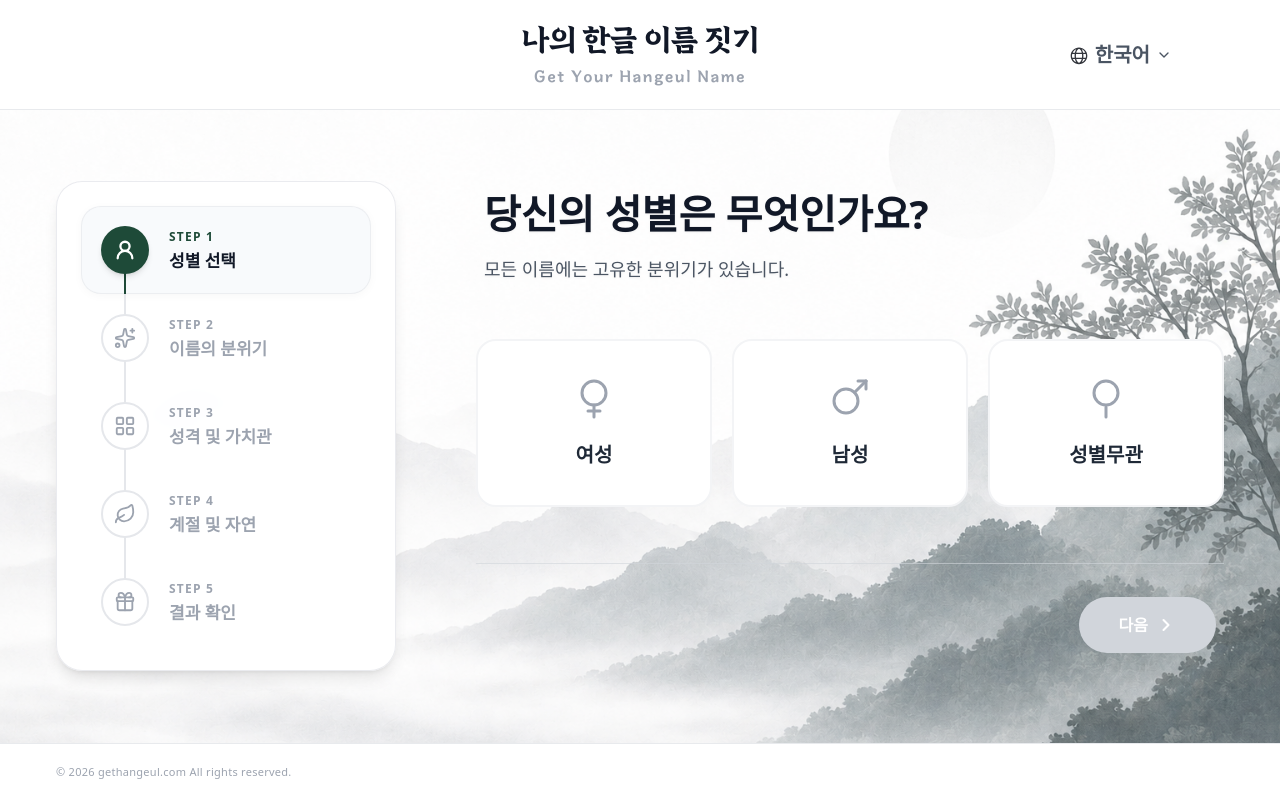
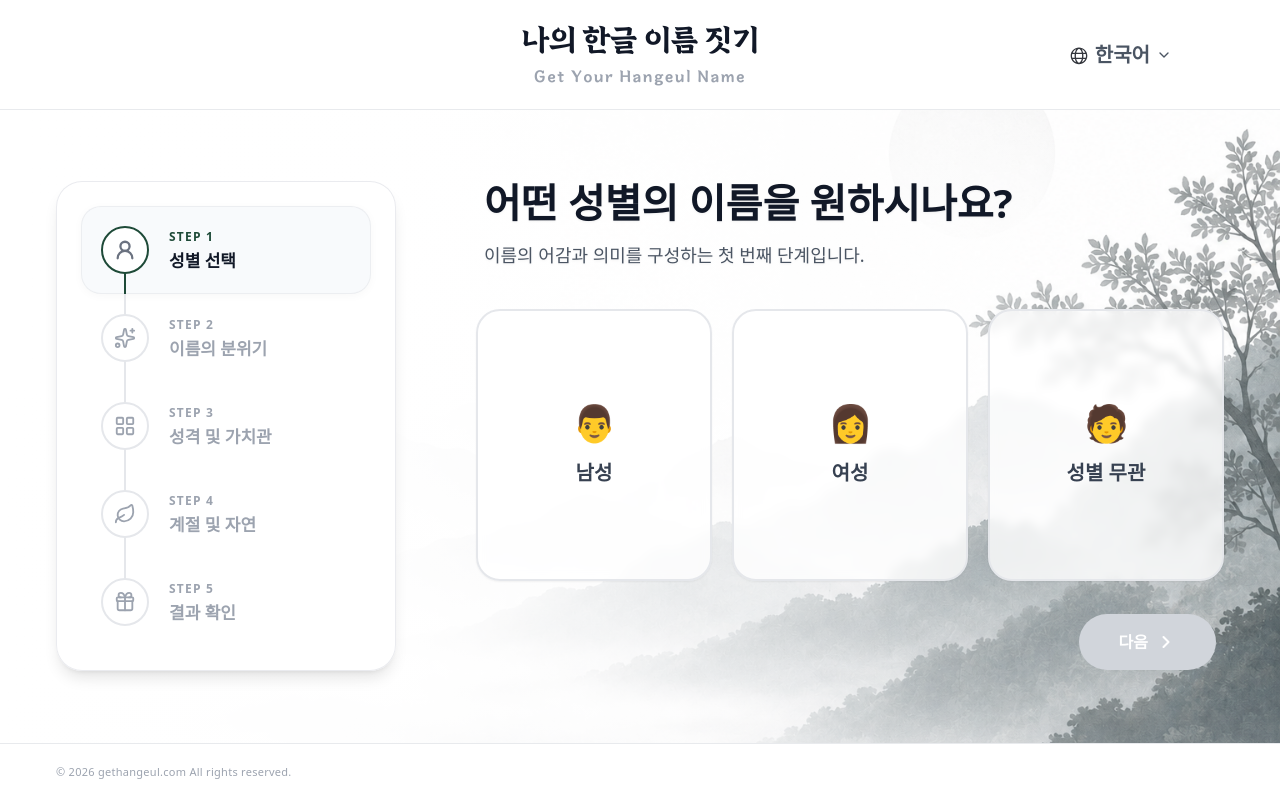
Before and after one commit to shinseyoung/gethangeul, a React (Vite) app: page / in a window 1280 px wide. Both pictures are taken after a click on the button "내 이름 찾기". Built offline with nearby package versions, Linux system fonts and the light colour scheme.

Commit message:
upload_3

```diff
--- a/package.json
+++ b/package.json
@@ -12,7 +12,8 @@
   "dependencies": {
     "lucide-react": "^1.22.0",
     "react": "^19.2.7",
-    "react-dom": "^19.2.7"
+    "react-dom": "^19.2.7",
+    "zustand": "^5.0.14"
   },
   "devDependencies": {
     "@types/node": "^24.13.2",
--- a/src/App.tsx
+++ b/src/App.tsx
@@ -1,53 +1,56 @@
-import { useState } from 'react';
 import { Header } from './components/layout/Header';
 import { Footer } from './components/layout/Footer';
 import Step0Landing from './steps/Step0Landing';
 import Step1Gender from './steps/Step1Gender';
-
-interface NamingFormData {
-  gender: 'male' | 'female' | 'neutral' | null;
-}
+import StepLayout from './steps/components/StepLayout';
+import { useFlowStore } from './store/useFlowStore';
 
 export default function App() {
-  const [step, setStep] = useState<number>(0);
-  const [formData, setFormData] = useState<NamingFormData>({
-    gender: null,
-  });
+  // 🟢 [개선] Zustand 중앙 스토어에서 필요한 상태와 함수만 뽑아옵니다.
+  const { step, gender, nextStep, prevStep } = useFlowStore();
 
-  const handleNextStep = () => setStep((prev) => prev + 1);
-  const handlePrevStep = () => setStep((prev) => Math.max(0, prev - 1));
-
-  const handleGenderSelect = (selectedGender: 'male' | 'female' | 'neutral') => {
-    setFormData((prev) => ({ ...prev, gender: selectedGender }));
-    handleNextStep();
+  const getStepContent = () => {
+    switch (step) {
+      case 1:
+        return {
+          title: '어떤 성별의 이름을 원하시나요?',
+          description: '이름의 어감과 의미를 구성하는 첫 번째 단계입니다.',
+          component: <Step1Gender />, // 🟢 더 이상 프롭스를 넘길 필요가 없습니다!
+          isNextDisabled: gender === null,
+        };
+      // case 2, 3, 4 ... 추가 예정
+      default:
+        return null;
+    }
   };
 
+  const stepData = getStepContent();
+
   return (
-    // [개선 1] min-h-screen 대신 h-[100dvh]와 overflow-hidden 적용
-    // 전체 레이아웃이 화면 밖으로 빠져나가는 것을 원천 차단하여 Footer를 바닥에 강제 고정합니다.
     <div
       className="h-[100dvh] w-full flex flex-col font-sans bg-gray-50 bg-cover bg-center bg-no-repeat bg-fixed overflow-hidden"
-      style={{ backgroundImage: "url('/bg_mountain.png')" }}
+      style={{
+        backgroundImage: "linear-gradient(to right, rgba(255, 255, 255, 1) 0%, rgba(255, 255, 255, 0.95) 30%, rgba(255, 255, 255, 0.3) 75%, rgba(255, 255, 255, 0) 100%), url('/bg_mountain.png')"
+      }}
     >
       <Header />
 
-      {/* [개선 2] flex-1에 min-h-0 추가
-        자식 요소가 아무리 길어도 부모 영역을 찢고 나가지 못하게(내부 스크롤 유도) 막아줍니다.
-        Step 0 랜딩 페이지일 때는 패딩(p-4)을 완전히 없애서 기획하신 디자인이 100% 핏되게 맞춥니다.
-      */}
       <main className={`flex-1 flex w-full min-h-0 flex-col ${
-        step === 0
-          ? '' // 랜딩 페이지는 스스로 꽉 차게 렌더링 (자체 스크롤 활용)
-          : 'items-center justify-center p-4 md:p-8 overflow-y-auto' // 스텝1부터는 카드 띄우기 및 스크롤
+        step === 0 ? '' : 'overflow-y-auto'
       }`}>
-        {step === 0 && <Step0Landing onNext={handleNextStep} />}
-
-        {step === 1 && (
-          <Step1Gender
-            onNext={handleGenderSelect}
-            onPrev={handlePrevStep}
-            savedGender={formData.gender}
-          />
+        {step === 0 ? (
+          <Step0Landing onNext={nextStep} />
+        ) : (
+          <StepLayout
+            currentStep={step}
+            title={stepData?.title || ''}
+            description={stepData?.description || ''}
+            onNext={nextStep}
+            onPrev={prevStep}
+            isNextDisabled={stepData?.isNextDisabled}
+          >
+            {stepData?.component}
+          </StepLayout>
         )}
       </main>
 
--- a/src/steps/Step1Gender.tsx
+++ b/src/steps/Step1Gender.tsx
@@ -1,107 +1,38 @@
-import { useState } from 'react';
-import StepLayout from './components/StepLayout';
+import React from 'react';
+import { useFlowStore } from '../store/useFlowStore';
 
-// 직접 제작한 고급스러운 SVG 파비콘 (원본 기획 느낌 복구)
-const FemaleIcon = () => (
-  <svg width="48" height="48" viewBox="0 0 24 24" fill="none" stroke="currentColor" strokeWidth="1.5" strokeLinecap="round" strokeLinejoin="round">
-    <circle cx="12" cy="10" r="6" />
-    <line x1="12" y1="16" x2="12" y2="22" />
-    <line x1="9" y1="19" x2="15" y2="19" />
-  </svg>
-);
-
-const MaleIcon = () => (
-  <svg width="48" height="48" viewBox="0 0 24 24" fill="none" stroke="currentColor" strokeWidth="1.5" strokeLinecap="round" strokeLinejoin="round">
-    <circle cx="10" cy="14" r="6" />
-    <line x1="14.24" y1="9.76" x2="20" y2="4" />
-    <line x1="16" y1="4" x2="20" y2="4" />
-    <line x1="20" y1="8" x2="20" y2="4" />
-  </svg>
-);
-
-function NeutralIcon() {
-  return (
-    <svg width="48" height="48" viewBox="0 0 24 24" fill="none" stroke="currentColor" strokeWidth="1.5" strokeLinecap="round" strokeLinejoin="round">
-      <circle cx="12" cy="10" r="6" />
-      <line x1="12" y1="17" x2="12" y2="22" />
-    </svg>
-  );
-}
-
-interface Step1GenderProps {
-  onNext: (selectedGender: 'male' | 'female' | 'neutral') => void;
-  onPrev: () => void;
-  savedGender: 'male' | 'female' | 'neutral' | null;
-}
-
-export default function Step1Gender({ onNext, onPrev, savedGender }: Step1GenderProps) {
-  // 사용자가 이전에 선택했던 값이 있다면 초기값으로 불러옴
-  const [selected, setSelected] = useState<'male' | 'female' | 'neutral' | null>(savedGender);
+export default function Step1Gender() {
+  // 🟢 [개선] App.tsx가 주는 데이터를 기다리지 않고, 스토어에서 직접 구독(Subscribe)합니다.
+  const { gender: selectedGender, setGender } = useFlowStore();
 
   const genderOptions = [
-    { id: 'female', label: '여성', icon: FemaleIcon },
-    { id: 'male', label: '남성', icon: MaleIcon },
-    { id: 'neutral', label: '성별무관', icon: NeutralIcon },
+    { id: 'male', label: '남성', icon: '👨' },
+    { id: 'female', label: '여성', icon: '👩' },
+    { id: 'neutral', label: '성별 무관', icon: '🧑' },
   ] as const;
 
-  const handleNext = () => {
-    if (selected) onNext(selected);
-  };
-
   return (
-    <StepLayout
-      currentStep={1}
-      totalSteps={4}
-      title=" 당신의 성별은 무엇인가요?"
-      description="모든 이름에는 고유한 분위기가 있습니다."
-      onNext={handleNext}
-      onPrev={onPrev}
-      isNextDisabled={!selected}
-    >
-      {/* 위아래가 아닌 양옆 구조 (가로 3단 그리드) */}
-      <div className="grid grid-cols-1 md:grid-cols-3 gap-5 w-full mt-4">
+    <div className="grid grid-cols-1 md:grid-cols-3 gap-5 w-full md:flex-1">
       {genderOptions.map((option) => {
-          const isSelected = selected === option.id;
+        const isSelected = selectedGender === option.id;
 
         return (
           <button
             key={option.id}
-              onClick={() => setSelected(option.id)}
-              className={`
-                relative flex flex-col items-center justify-center p-8 text-center border-2 rounded-[20px] transition-all duration-300 group
-                ${isSelected
-                  ? 'border-[#1e4a38] bg-[#1e4a38]/5 shadow-[0_4px_20px_rgba(30,74,56,0.08)]'
-                  : 'border-gray-100 bg-white hover:border-[#1e4a38]/30 hover:bg-gray-50 hover:shadow-md'
-                }
-              `}
+            onClick={() => setGender(option.id)}
+            className={`flex flex-col items-center justify-center p-8 h-full rounded-[24px] border-2 transition-all duration-300 bg-white/80 backdrop-blur-sm shadow-sm ${
+              isSelected
+                ? 'border-[#1e4a38] bg-green-50/50 scale-[1.02] shadow-md'
+                : 'border-gray-200 hover:border-gray-300 hover:bg-white'
+            }`}
           >
-              {/* 아이콘 컨테이너 */}
-              <div className={`
-                mb-5 transition-colors duration-300
-                ${isSelected ? 'text-[#1e4a38]' : 'text-gray-400 group-hover:text-gray-600'}
-              `}>
-                <option.icon />
-              </div>
-
-              <h3 className={`text-xl font-bold mb-1 transition-colors ${isSelected ? 'text-[#1e4a38]' : 'text-gray-800'}`}>
+            <span className="text-4xl mb-4">{option.icon}</span>
+            <span className={`text-xl font-bold ${isSelected ? 'text-[#1e4a38]' : 'text-gray-700'}`}>
               {option.label}
-              </h3>
-
-              {/* 체크 표시 아이콘 */}
-              <div className={`
-                absolute top-4 right-4 w-6 h-6 rounded-full border-2 flex items-center justify-center transition-all
-                ${isSelected ? 'border-[#1e4a38] bg-[#1e4a38] scale-100 opacity-100' : 'border-gray-200 scale-90 opacity-0 group-hover:opacity-100'}
-              `}>
-                {isSelected && (
-                  <svg className="w-3.5 h-3.5 text-white" fill="none" viewBox="0 0 24 24" stroke="currentColor">
-                    <path strokeLinecap="round" strokeLinejoin="round" strokeWidth={3} d="M5 13l4 4L19 7" />
-                  </svg>
-                )}
-              </div>
+            </span>
           </button>
         );
       })}
     </div>
-    </StepLayout>
   );
 }
--- a/src/steps/components/StepLayout.tsx
+++ b/src/steps/components/StepLayout.tsx
@@ -1,7 +1,7 @@
+// src/steps/components/StepLayout.tsx
 import React from 'react';
-import { Sparkles, LayoutGrid, Gift, Leaf, UserRound } from 'lucide-react';
+import { Sparkles, LayoutGrid, Gift, Leaf, UserRound, Check } from 'lucide-react';
 
-// 스텝 데이터
 const STEPS_DATA = [
   { num: 1, title: '성별 선택', icon: UserRound },
   { num: 2, title: '이름의 분위기', icon: Sparkles },
@@ -30,26 +30,15 @@ export default function StepLayout({
   onPrev,
   isNextDisabled = false
 }: StepLayoutProps) {
-  // 🔴 오타(return दल) 수정 완료: 올바른 JSX 괄호로 복구했습니다.
   return (
-    // 핵심 수정 사항: 가장 바깥 컨테이너의 너비와 패딩을 Step0Landing과 100% 동일하게 일치시켰습니다.
-    // 기존: w-full max-w-[1100px] px-6 md:px-8
-    // 변경: w-full lg:w-[1024px] xl:w-[1200px] px-6 lg:px-4
-    <div className="w-full lg:w-[1024px] xl:w-[1200px] mx-auto flex flex-col md:flex-row gap-12 md:gap-20 items-start relative z-10 px-6 lg:px-4 py-8 md:py-10">
+    <div className="w-full lg:w-[1024px] xl:w-[1200px] mx-auto my-auto flex flex-col md:flex-row gap-12 md:gap-20 items-stretch relative z-10 px-6 lg:px-4 py-8 md:py-10">
 
-      {/* [좌측 영역] 오직 이 부분만 별도의 둥근 네모 박스로 감싸짐 (기획 이미지 완벽 반영) */}
       <div className="w-full md:w-[340px] bg-white/95 backdrop-blur-md border border-gray-200/80 rounded-[26px] p-6 shadow-lg flex flex-col shrink-0">
-
-        {/* 단계 표시 래퍼 */}
         <div className="flex flex-col relative w-full">
-
-          {/* 타임라인 트랙 (회색 선 + 초록 선) */}
           <div className="absolute left-[43px] top-[44px] bottom-[44px] w-[2px] bg-gray-200 z-10">
-            {/* 🟢 진행률 트랙 (초록색 선) */}
             <div
               className="absolute left-0 top-0 w-full bg-[#1e4a38] transition-all duration-500 ease-out z-10"
               style={{
-                // 현 단계의 회색 하이라이트 박스 맨 아래(44px)까지 초록선이 가득 채워지도록 calc 연산
                 height: `min(100%, calc(${((currentStep - 1) / (STEPS_DATA.length - 1)) * 100}% + 44px))`
               }}
             />
@@ -62,23 +51,24 @@ export default function StepLayout({
             return (
               <div key={step.num} className="relative flex items-center gap-5 p-5 w-full">
 
-                {/* 현 단계 회색 하이라이트 박스 (z-0) */}
                 <div className={`absolute inset-0 bg-slate-50 border border-gray-200/60 shadow-[0_2px_10px_rgba(0,0,0,0.03)] rounded-[20px] z-0 transition-opacity duration-300 pointer-events-none ${
                   isActive ? 'opacity-100' : 'opacity-0'
                 }`} />
 
-                {/* 단계 파비콘 동그라미 (z-20) */}
                 <div className={`relative z-20 w-12 h-12 rounded-full flex items-center justify-center shrink-0 transition-all duration-300 ${
-                  isActive
-                    ? 'bg-[#1e4a38] text-white shadow-md'
-                    : isPassed
-                    ? 'bg-white border-2 border-[#1e4a38] text-[#1e4a38]'
+                  isPassed
+                    ? 'bg-[#1e4a38] border-2 border-[#1e4a38] text-white shadow-sm'
+                    : isActive
+                    ? 'bg-white border-2 border-[#1e4a38] text-gray-500'
                     : 'bg-white border-2 border-gray-200 text-gray-400'
                 }`}>
-                  <step.icon size={22} strokeWidth={isActive || isPassed ? 2.5 : 2} />
+                  {isPassed ? (
+                    <Check size={22} strokeWidth={3} />
+                  ) : (
+                    <step.icon size={22} strokeWidth={isActive ? 2.5 : 2} />
+                  )}
                 </div>
 
-                {/* 스텝 텍스트 영역 (z-20) */}
                 <div className="relative z-20 flex flex-col">
                   <span className={`text-[12px] font-extrabold tracking-widest mb-0.5 transition-colors duration-300 ${
                     isActive ? 'text-[#1e4a38]' : isPassed ? 'text-gray-500' : 'text-gray-400'
@@ -97,12 +87,10 @@ export default function StepLayout({
         </div>
       </div>
 
-      {/* [우측 영역] 어떤 박스에도 갇혀있지 않은 자유로운 메인 콘텐츠 영역 */}
-      <div className="flex-1 flex flex-col w-full md:mt-2">
+      <div className="flex-1 flex flex-col w-full">
 
-        {/* 주제 및 소주제 (박스 없이 배경 위에 바로 노출) */}
-        <div className="mb-10 px-2">
-          <h2 className="text-[32px] md:text-[40px] font-bold text-gray-900 mb-4 leading-tight drop-shadow-sm">
+        <div className="mb-10 px-2 mt-0 pt-0">
+          <h2 className="text-[32px] md:text-[40px] font-bold text-gray-900 mb-4 leading-[1.1] drop-shadow-sm">
             {title}
           </h2>
           <p className="text-gray-600 text-lg font-medium drop-shadow-sm break-keep">
@@ -110,13 +98,11 @@ export default function StepLayout({
           </p>
         </div>
 
-        {/* 카드 등 내부 컨텐츠 */}
-        <div className="w-full">
+        <div className="w-full flex-1 flex flex-col">
           {children}
         </div>
 
-        {/* 독립적으로 떠 있는 하단 버튼들 */}
-        <div className="mt-14 pt-8 border-t border-gray-300/60 flex justify-between items-center w-full px-2">
+        <div className="mt-auto pt-8 flex justify-between items-center w-full px-2">
           <button
             onClick={onPrev}
             className={`px-8 py-4 rounded-full font-bold text-gray-700 bg-white/80 backdrop-blur-sm border border-gray-300 hover:bg-white transition-colors shadow-sm ${currentStep === 1 ? 'invisible' : ''}`}
--- a/src/store/useFlowStore.ts
+++ b/src/store/useFlowStore.ts
@@ -0,0 +1,55 @@
+import { create } from 'zustand';
+
+// 🟢 향후 스텝별로 저장될 데이터들의 '타입(형태)'을 엄격하게 미리 정의합니다.
+interface FlowState {
+  // 1. 공통 진행 상태
+  step: number;
+
+  // 2. 스텝별 유저 선택 데이터 공간
+  gender: 'male' | 'female' | 'neutral' | null;     // Step 1: 성별
+  vibe: string[] | null;                            // Step 2: 이름의 분위기 (다중 선택 가능성 고려)
+  personality: string[] | null;                     // Step 3: 성격 및 가치관
+  seasonNature: string[] | null;                    // Step 4: 계절 및 자연
+
+  // 3. 상태 변경 함수(Actions)
+  setStep: (step: number) => void;
+  nextStep: () => void;
+  prevStep: () => void;
+
+  setGender: (gender: 'male' | 'female' | 'neutral') => void;
+  setVibe: (vibe: string[]) => void;
+  setPersonality: (personality: string[]) => void;
+  setSeasonNature: (seasonNature: string[]) => void;
+
+  // 4. 서비스 초기화 (다시 하기 기능)
+  resetFlow: () => void;
+}
+
+export const useFlowStore = create<FlowState>((set) => ({
+  // 초기값 세팅
+  step: 0,
+  gender: null,
+  vibe: null,
+  personality: null,
+  seasonNature: null,
+
+  // 스텝 제어 로직
+  setStep: (step) => set({ step }),
+  nextStep: () => set((state) => ({ step: state.step + 1 })),
+  prevStep: () => set((state) => ({ step: Math.max(0, state.step - 1) })),
+
+  // 개별 데이터 저장 로직
+  setGender: (gender) => set({ gender }),
+  setVibe: (vibe) => set({ vibe }),
+  setPersonality: (personality) => set({ personality }),
+  setSeasonNature: (seasonNature) => set({ seasonNature }),
+
+  // 🟢 모든 데이터를 초기 상태로 되돌리고 랜딩 페이지(0)로 이동합니다.
+  resetFlow: () => set({
+    step: 0,
+    gender: null,
+    vibe: null,
+    personality: null,
+    seasonNature: null,
+  }),
+}));
```
Also changed, not shown: 1 other file (tests, documents, lock files or other folders). Lines whose indentation alone changed are shown as unchanged.
